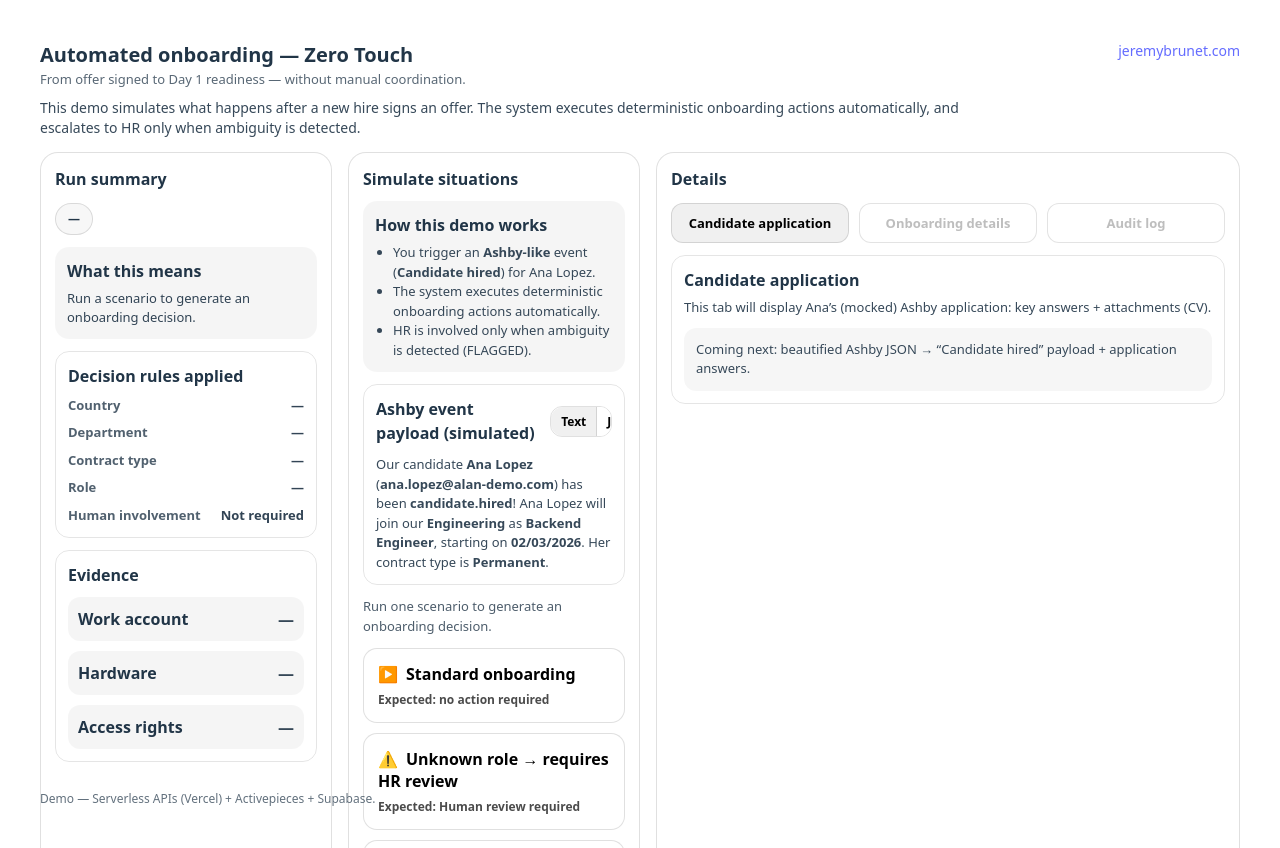
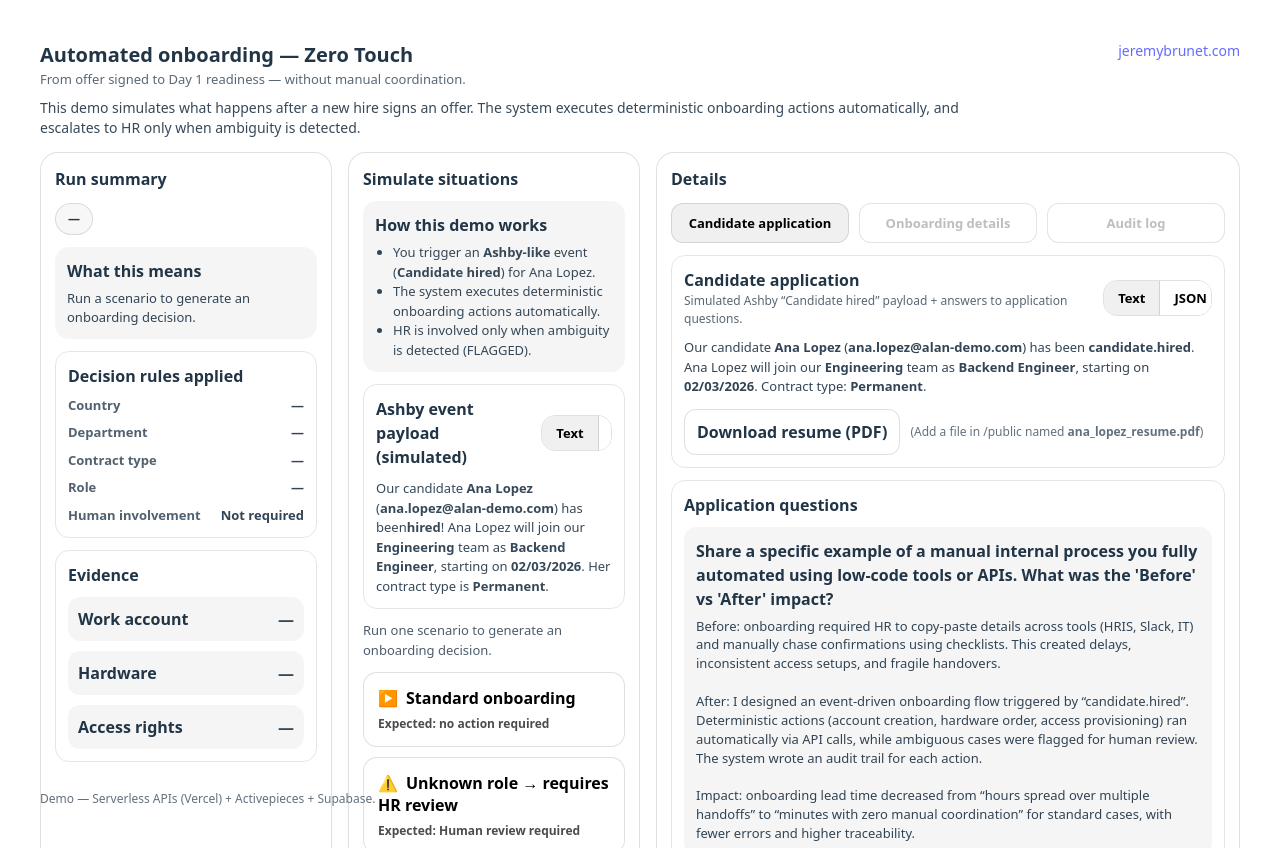
Before and after one commit to DFATPUNK/hr-onboarding-engine, a React (Vite) app: page / in a window 1280 px wide. Built offline with nearby package versions, Linux system fonts and the light colour scheme.

Commit message:
new left container layout + fix footer

```diff
--- a/src/App.tsx
+++ b/src/App.tsx
@@ -33,7 +33,7 @@ export default function App() {
         </Routes>
       </main>
 
-      <footer style={{ fontSize: 12, opacity: 0.7 }}>
+      <footer style={{ marginTop: 12, fontSize: 12, opacity: 0.7 }}>
         Demo — Serverless APIs (Vercel) + Activepieces + Supabase.
       </footer>
     </div>
--- a/src/pages/Home.tsx
+++ b/src/pages/Home.tsx
@@ -172,7 +172,6 @@ export default function Home() {
             gap: 16,
             width: "100%",
             maxWidth: "100vw",
-            height: "100%",
             minHeight: 0
           }}
       >
@@ -289,9 +288,9 @@ export default function Home() {
 
             {payloadMode === "text" ? (
               <div style={{ marginTop: 10, fontSize: 13, opacity: 0.9, lineHeight: 1.5 }}>
-                Our candidate <b>{ashbyPayload.candidate.name}</b> (<b>{ashbyPayload.candidate.email}</b>) has been{" "}
-                <b>{ashbyPayload.event}</b>! {ashbyPayload.candidate.name} will join our{" "}
-                <b>{ashbyPayload.job.department}</b> as <b>{ashbyPayload.job.title}</b>, starting on{" "}
+                Our candidate <b>{ashbyPayload.candidate.name}</b> (<b>{ashbyPayload.candidate.email}</b>) has been
+                <b>hired</b>! {ashbyPayload.candidate.name} will join our{" "}
+                <b>{ashbyPayload.job.department}</b> team as <b>{ashbyPayload.job.title}</b>, starting on{" "}
                 <b>{formatMDY(ashbyPayload.start_date)}</b>. Her contract type is <b>{ashbyPayload.contract_type}</b>.
               </div>
             ) : (
@@ -382,19 +381,129 @@ export default function Home() {
 /* ----------------------------- Embedded panels ---------------------------- */
 
 function CandidateApplicationPanel() {
-  // Placeholder: next step we will replace by an Ashby-style application mock + CV link
+  const [mode, setMode] = useState<"text" | "json">("text");
+
+  // Mock Ashby-like event payload for Alan-style context
+  const ashby = {
+    event: "candidate.hired",
+    occurred_at: "2026-02-01T09:12:00Z",
+    candidate: {
+      name: "Ana Lopez",
+      email: "ana.lopez@alan-demo.com",
+      location: "Paris, FR",
+    },
+    job: {
+      title: "Backend Engineer",
+      department: "Engineering",
+      level: "B2",
+    },
+    start_date: "2026-02-03",
+    contract_type: "Permanent",
+    country: "FR",
+    requisition_id: "req_alan_1432",
+    source: "Inbound",
+  };
+
+  const q1 =
+    "Share a specific example of a manual internal process you fully automated using low-code tools or APIs. What was the 'Before' vs 'After' impact?";
+  const a1 =
+    "Before: onboarding required HR to copy-paste details across tools (HRIS, Slack, IT) and manually chase confirmations using checklists. This created delays, inconsistent access setups, and fragile handovers.\n\nAfter: I designed an event-driven onboarding flow triggered by “candidate.hired”. Deterministic actions (account creation, hardware order, access provisioning) ran automatically via API calls, while ambiguous cases were flagged for human review. The system wrote an audit trail for each action.\n\nImpact: onboarding lead time decreased from “hours spread over multiple handoffs” to “minutes with zero manual coordination” for standard cases, with fewer errors and higher traceability.";
+
+  const q2 =
+    "Part of this role involves modeling Compensation Strategy. Please describe your experience with salary grids or budget modeling. How do you approach the trade-off between market competitiveness and budget constraints?";
+  const a2 =
+    "I treat compensation as a system: internal fairness, market competitiveness, and budget sustainability must be modeled together. My approach is to build a clear grid (levels, roles, ranges) and make exceptions explicit and documented.\n\nI start by defining the compensation philosophy (target percentile and consistency rules), then I model budget impact under multiple scenarios (e.g., +3% uplift for specific families, re-leveling, targeted adjustments). Market data is a signal, not a mandate: I prioritize internal coherence and retention risk, then phase changes with clear guardrails.\n\nWhen constraints are tight, I prefer targeted, transparent adjustments over broad, uneven increases, and I always track downstream effects (compression, equity across teams, and hiring competitiveness).";
+
   return (
-    <div style={{ padding: 12, borderRadius: 14, border: "1px solid rgba(0,0,0,0.10)" }}>
-      <div style={{ fontWeight: 900, marginBottom: 6 }}>Candidate application</div>
-      <div style={{ fontSize: 13, opacity: 0.9, lineHeight: 1.5 }}>
-        This tab will display Ana’s (mocked) Ashby application: key answers + attachments (CV).
+    <div style={{ display: "grid", gap: 12 }}>
+      <div style={{ padding: 12, borderRadius: 14, border: "1px solid rgba(0,0,0,0.10)" }}>
+        <div style={{ display: "flex", justifyContent: "space-between", alignItems: "center", gap: 12 }}>
+          <div>
+            <div style={{ fontSize: 16, fontWeight: 900 }}>Candidate application</div>
+            <div style={{ fontSize: 12, opacity: 0.75 }}>
+              Simulated Ashby “Candidate hired” payload + answers to application questions.
+            </div>
+          </div>
+
+          <div style={segmentedWrap}>
+            <button onClick={() => setMode("text")} style={segmentedBtn(mode === "text", "left")}>Text</button>
+            <button onClick={() => setMode("json")} style={segmentedBtn(mode === "json", "right")}>JSON</button>
+          </div>
+        </div>
+
+        {mode === "text" ? (
+          <div style={{ marginTop: 10, fontSize: 13, opacity: 0.92, lineHeight: 1.5 }}>
+            Our candidate <b>{ashby.candidate.name}</b> (<b>{ashby.candidate.email}</b>) has been{" "}
+            <b>{ashby.event}</b>. {ashby.candidate.name} will join our <b>{ashby.job.department}</b> team as{" "}
+            <b>{ashby.job.title}</b>, starting on <b>{formatMDY(ashby.start_date)}</b>. Contract type:{" "}
+            <b>{ashby.contract_type}</b>.
+          </div>
+        ) : (
+          <pre style={preStyleTight}>{JSON.stringify(ashby, null, 2)}</pre>
+        )}
+
+        <div style={{ marginTop: 12, display: "flex", gap: 10, alignItems: "center", flexWrap: "wrap" }}>
+          <a
+            href="/ana_lopez_resume.pdf"
+            style={downloadBtn}
+            download
+          >
+            Download resume (PDF)
+          </a>
+          <span style={{ fontSize: 12, opacity: 0.7 }}>
+            (Add a file in /public named <b>ana_lopez_resume.pdf</b>)
+          </span>
+        </div>
       </div>
-      <div style={{ marginTop: 10, padding: 12, borderRadius: 12, background: "rgba(0,0,0,0.04)", fontSize: 13, opacity: 0.9 }}>
-        Coming next: beautified Ashby JSON → “Candidate hired” payload + application answers.
+
+      <div style={{ padding: 12, borderRadius: 14, border: "1px solid rgba(0,0,0,0.10)" }}>
+        <div style={{ fontWeight: 900, marginBottom: 10 }}>Application questions</div>
+
+        <QA q={q1} a={a1} />
+        <div style={{ height: 10 }} />
+        <QA q={q2} a={a2} />
       </div>
     </div>
   );
 }
+
+function QA({ q, a }: { q: string; a: string }) {
+  return (
+    <div style={{ padding: 12, borderRadius: 12, background: "rgba(0,0,0,0.04)" }}>
+      <div style={{ fontWeight: 900, marginBottom: 6 }}>{q}</div>
+      <div style={{ fontSize: 13, opacity: 0.92, whiteSpace: "pre-wrap", lineHeight: 1.45 }}>{a}</div>
+    </div>
+  );
+}
+
+function formatMDY(iso: string) {
+  const [y, m, d] = String(iso).split("-");
+  if (!y || !m || !d) return iso;
+  return `${m}/${d}/${y}`;
+}
+
+const downloadBtn: React.CSSProperties = {
+  display: "inline-block",
+  padding: "10px 12px",
+  borderRadius: 12,
+  border: "1px solid rgba(0,0,0,0.12)",
+  textDecoration: "none",
+  color: "inherit",
+  fontWeight: 900,
+  background: "white",
+};
+
+const preStyleTight: React.CSSProperties = {
+  marginTop: 10,
+  marginBottom: 0,
+  padding: 12,
+  borderRadius: 12,
+  background: "rgba(0,0,0,0.04)",
+  fontSize: 12,
+  lineHeight: 1.4,
+  whiteSpace: "pre-wrap",
+  overflow: "hidden",
+};
 
 function OnboardingDetailsEmbedded({
   runId,
@@ -678,34 +787,25 @@ function humanLabel(step: string) {
   return map[s] ?? step;
 }
 
-function formatMDY(iso: string) {
-  // iso "YYYY-MM-DD"
-  const [y, m, d] = String(iso).split("-");
-  if (!y || !m || !d) return iso;
-  return `${m}/${d}/${y}`;
-}
-
 const segmentedWrap: React.CSSProperties = {
   display: "inline-flex",
   border: "1px solid rgba(0,0,0,0.12)",
-  borderRadius: 12,
+  borderRadius: 14,
   overflow: "hidden",
 };
 
 function segmentedBtn(active: boolean, side: "left" | "right"): React.CSSProperties {
   return {
-    padding: "6px 10px",
+    padding: "8px 14px",
     border: "none",
     background: active ? "rgba(0,0,0,0.06)" : "white",
     cursor: "pointer",
     fontWeight: 900,
-    fontSize: 12,
-    // coins
-    borderTopLeftRadius: side === "left" ? 12 : 0,
-    borderBottomLeftRadius: side === "left" ? 12 : 0,
-    borderTopRightRadius: side === "right" ? 12 : 0,
-    borderBottomRightRadius: side === "right" ? 12 : 0,
-    // séparation interne
+    fontSize: 13,
+    borderTopLeftRadius: side === "left" ? 14 : 0,
+    borderBottomLeftRadius: side === "left" ? 14 : 0,
+    borderTopRightRadius: side === "right" ? 14 : 0,
+    borderBottomRightRadius: side === "right" ? 14 : 0,
     borderRight: side === "left" ? "1px solid rgba(0,0,0,0.12)" : "none",
   };
 }
```
